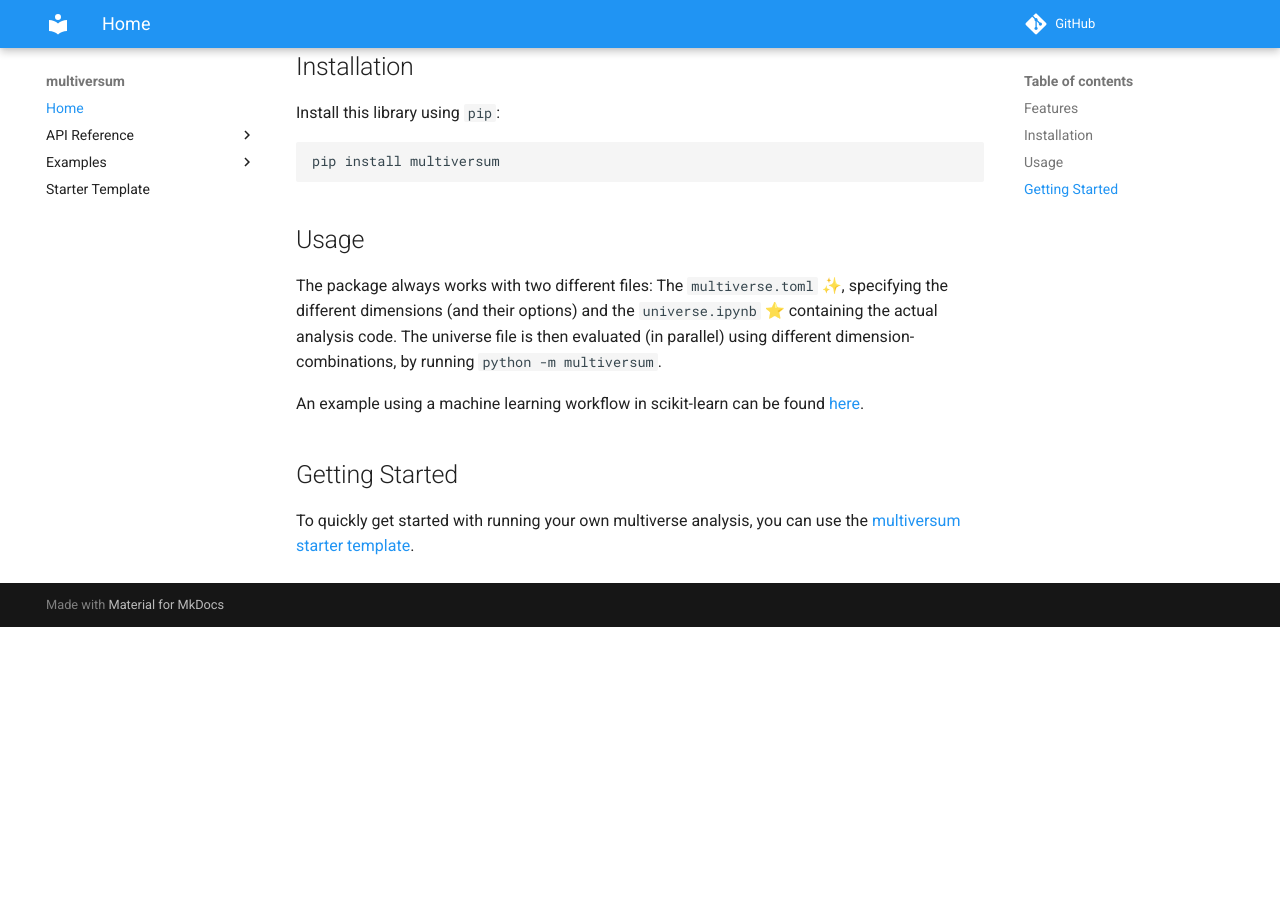
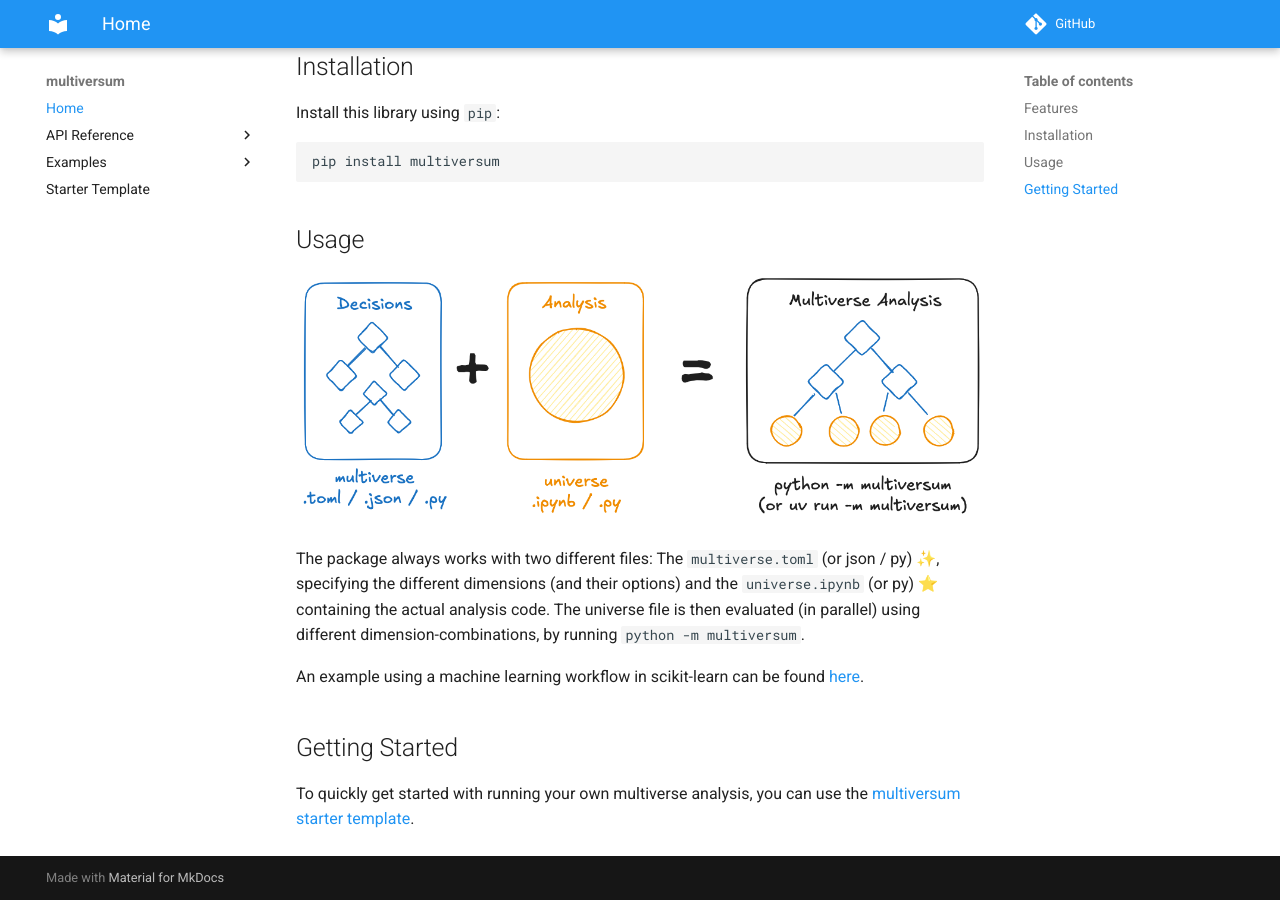
Before and after one commit to jansim/multiversum, an MkDocs documentation site: the page built from docs/index.md, in a window 1280 px wide and 900 px high, scrolled down 633 px. Built offline with MkDocs 1.6.1 and Material for MkDocs 9.7.7, drawn with Linux system fonts in a browser that asks for light colours; comment, search, counter and statistics services are not loaded; before the commit the page ends 1260 px from its top, so only the background shows below that.

Commit message:
Add small illustration to README / index.md

```diff
--- a/docs/index.md
+++ b/docs/index.md
@@ -27,7 +27,9 @@
 
 ## Usage
 
-The package always works with two different files: The `multiverse.toml` ✨️, specifying the different dimensions (and their options) and the `universe.ipynb` ⭐️ containing the actual analysis code. The universe file is then evaluated (in parallel) using different dimension-combinations, by running `python -m multiversum`.
+![Illustration of how to conduct a multiverse analysis using multiversum.](./assets/multiverse-analysis.excalidraw.png)
+
+The package always works with two different files: The `multiverse.toml` (or json / py) ✨️, specifying the different dimensions (and their options) and the `universe.ipynb` (or py) ⭐️ containing the actual analysis code. The universe file is then evaluated (in parallel) using different dimension-combinations, by running `python -m multiversum`.
 
 An example using a machine learning workflow in scikit-learn can be found [here](../examples/scikit-learn--simple/).
 
```
Also changed, not shown: README.md (+3 -1 lines), docs/assets/multiverse-analysis.excalidraw.png (added).
